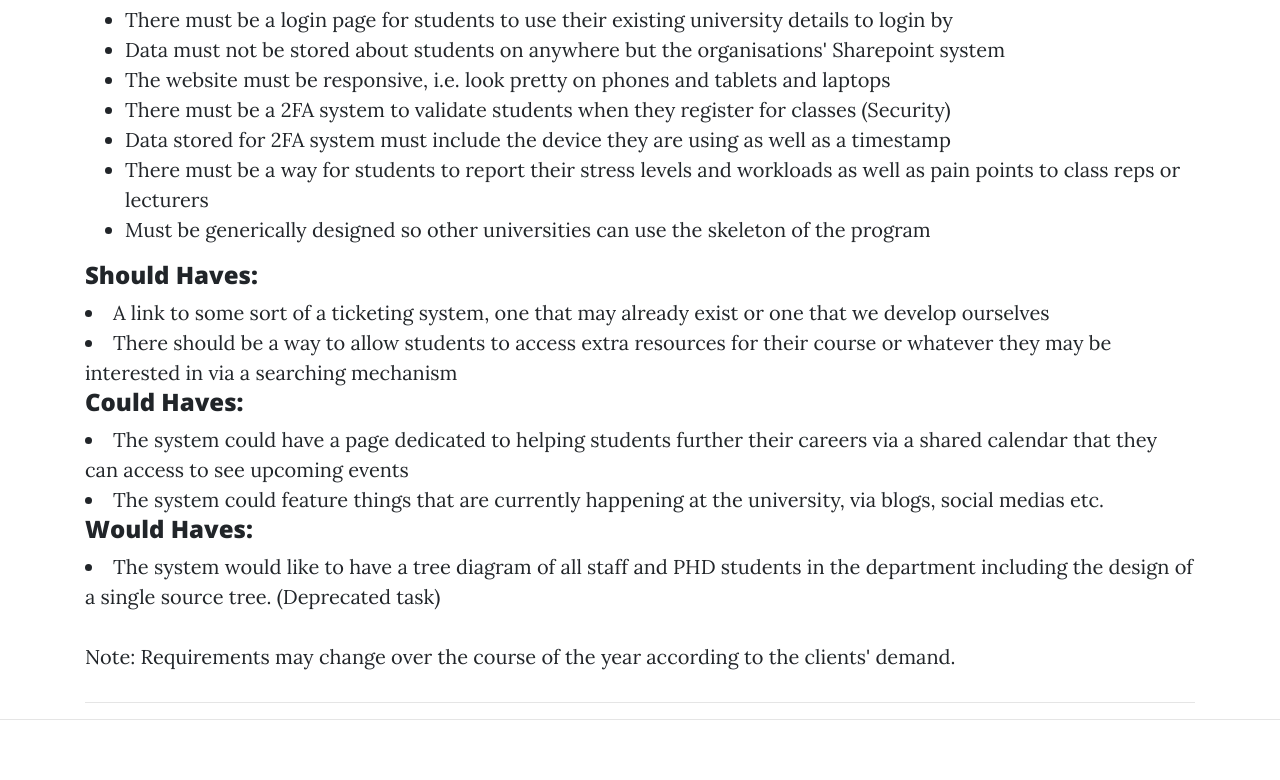
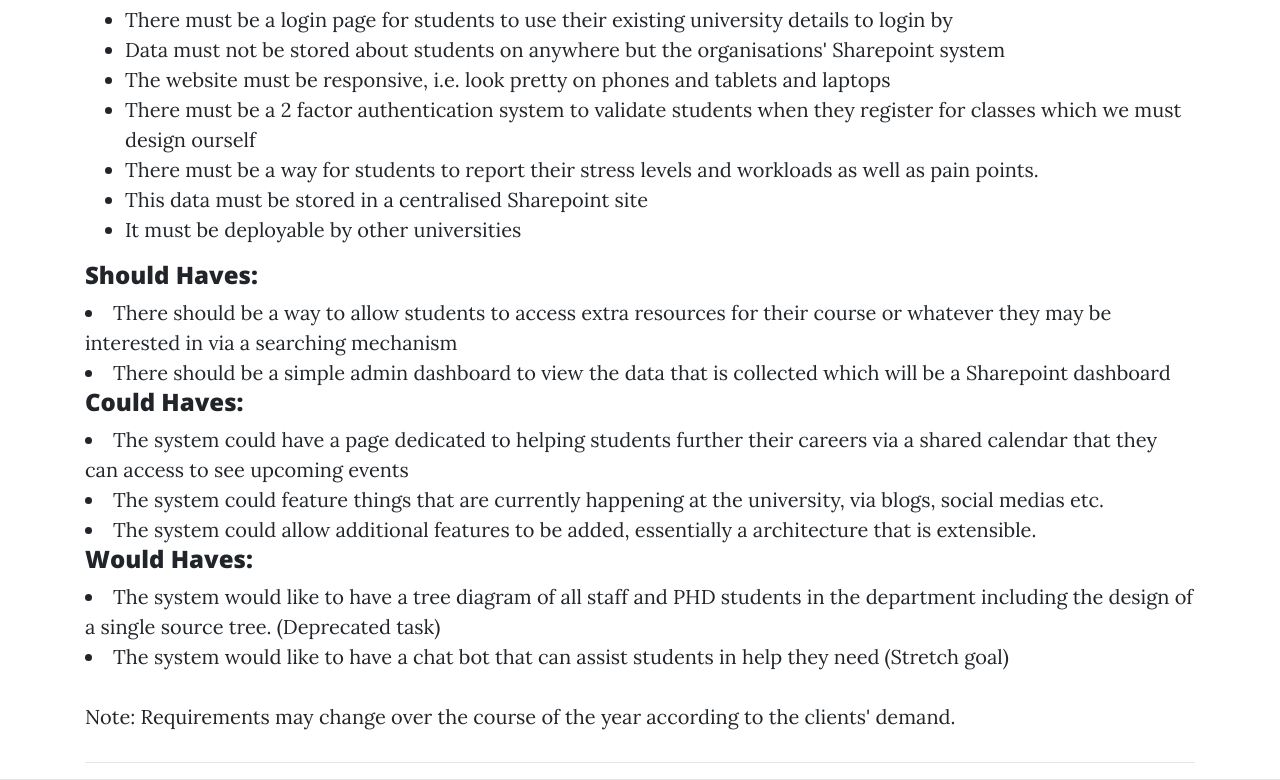
Before and after one commit to resourcium/resourcium.github.io, a website: page requirements.html in a window 1280 px wide. Shown: the part 3209-3989 px from the top of the page. Drawn offline with nearby package versions, Linux system fonts and the light colour scheme.

Commit message:
Update requirements.html

```diff
--- a/requirements.html
+++ b/requirements.html
@@ -144,21 +144,23 @@
         <li>There must be a login page for students to use their existing university details to login by</li>
         <li>Data must not be stored about students on anywhere but the organisations' Sharepoint system</li>
         <li>The website must be responsive, i.e. look pretty on phones and tablets and laptops</li>
-        <li>There must be a 2FA system to validate students when they register for classes (Security)</li>
-        <li>Data stored for 2FA system must include the device they are using as well as a timestamp</li>
-        <li>There must be a way for students to report their stress levels and workloads as well as pain points to class reps or lecturers</li>
-        <li>Must be generically designed so other universities can use the skeleton of the program</li>
+        <li>There must be a 2 factor authentication system to validate students when they register for classes which we must design ourself</li>
+        <li>There must be a way for students to report their stress levels and workloads as well as pain points.</li>
+        <li>This data must be stored in a centralised Sharepoint site</li>
+        <li>It must be deployable by other universities</li>
       </ul>
     <h4>Should Haves:</h4>
-        <li>A link to some sort of a ticketing system, one that may already exist or one that we develop ourselves</li>
         <li>There should be a way to allow students to access extra resources for their course or whatever they may be interested in via a searching mechanism</li>
+        <li>There should be a simple admin dashboard to view the data that is collected which will be a Sharepoint dashboard</li>
     <h4>Could Haves:</h4>
         <li>The system could have a page dedicated to helping students further their careers via a shared calendar that they can access to see upcoming events</li>
         <li>The system could feature things that are currently happening at the university, via blogs, social medias etc.</li>
+        <li>The system could allow additional features to be added, essentially a architecture that is extensible.</li>
     <h4>Would Haves:</h4>
         <li>The system would like to have a tree diagram of all staff and PHD students in the department including the design of a single source tree. (Deprecated
           task)
         </li>
+        <li> The system would like to have a chat bot that can assist students in help they need (Stretch goal)</li>
     <p>Note: Requirements may change over the course of the year according to the clients' demand.</p>
     <hr>
   </div>
```
